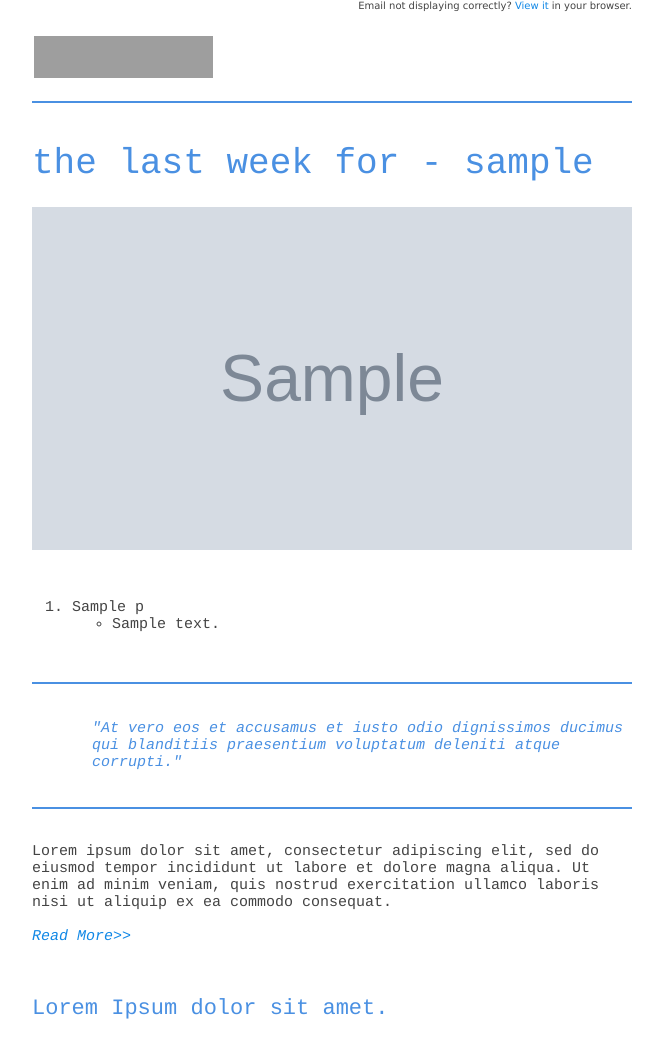
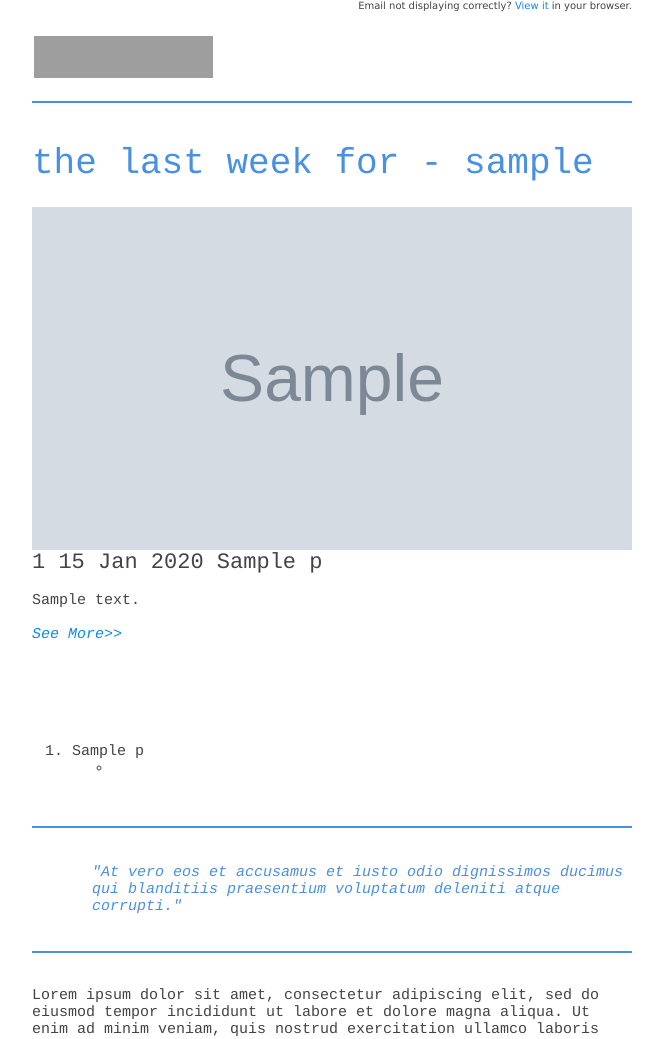
Before and after one commit to terrawattlabs/nomads, a Node server app: template templates/weekly/html.ejs in a window 1280 px wide. Shown: the top 1039 px of the page, without its empty margins (308-971 px from the left). Run offline with Node 20, Linux system fonts and the light colour scheme; the template is opened without the code that fills it: most values are stand-ins (such as "Sample title", 1, 10 or a date in 2020); grey boxes are pictures that could not be loaded.

Commit message:
something

```diff
--- a/app.js
+++ b/app.js
@@ -209,7 +209,13 @@ function buildTemplate (map){
 
   // generate the template
   var templateDir = path.join(__dirname, 'templates', 'weekly');
-  var newsletter = new EmailTemplate(templateDir)
+  var newsletter = new EmailTemplate(templateDir);
+
+  for (var i = places.length - 1; i >= 0; i--) {
+    var t = moment(places[i].date).format("MMM Do");
+    places[i].prettyDate = t;
+  };
+
   var data = {
     username: "weresovancy",
     imgURL: map,
--- a/templates/weekly/html.ejs
+++ b/templates/weekly/html.ejs
@@ -156,14 +156,31 @@
 
 </td>
 </tr>
-</table><table class="module" role="module" data-type="text" border="0" cellpadding="0" cellspacing="0"  width="100%" style="table-layout: fixed;" data-attributes='%7B%22dropped%22%3Atrue%2C%22child%22%3Afalse%2C%22padding%22%3A%2234%2C0%2C34%2C0%22%2C%22containerbackground%22%3A%22%23ffffff%22%7D'>
+</table>
+
+<% for(var i=0; i<p.length; i++) {%>
+<table class="module" role="module" data-type="text" border="0" cellpadding="0" cellspacing="0"  width="100%" style="table-layout: fixed;" data-attributes='%7B%22dropped%22%3Atrue%2C%22child%22%3Afalse%2C%22padding%22%3A%220%2C0%2C51%2C0%22%2C%22containerbackground%22%3A%22%23ffffff%22%7D'>
+<tr>
+  <td role="module-content"  valign="top" height="100%" style="padding: 0px 0px 51px 0px;" bgcolor="#ffffff"> <div><span style="font-size: 22px;"><%= i + 1 %> <%= p[i].prettyDate %> <%= p[i].name %></span></div> <div>&nbsp;</div>
+
+  <div><%= p[i].description %></div>
+ <div>&nbsp;</div> <div><a href="http://nomads.stamplayapp.com/#/profile/weresovancy"><i>See More&gt;&gt;</i></a></div> </td>
+</tr>
+</table>
+
+<% } %>
+
+
+
+
+<table class="module" role="module" data-type="text" border="0" cellpadding="0" cellspacing="0"  width="100%" style="table-layout: fixed;" data-attributes='%7B%22dropped%22%3Atrue%2C%22child%22%3Afalse%2C%22padding%22%3A%2234%2C0%2C34%2C0%22%2C%22containerbackground%22%3A%22%23ffffff%22%7D'>
 <tr>
   <td role="module-content"  valign="top" height="100%" style="padding: 34px 0px 34px 0px;" bgcolor="#ffffff"> <div>
     <ol>
       <% for(var i=0; i<p.length; i++) {%>
           <li><%= p[i].name %></li>
           <ul>
-            <li><%= p[i].description %></li>
+            <li></li>
           </ul>
       <% } %>
     </ol>
```
